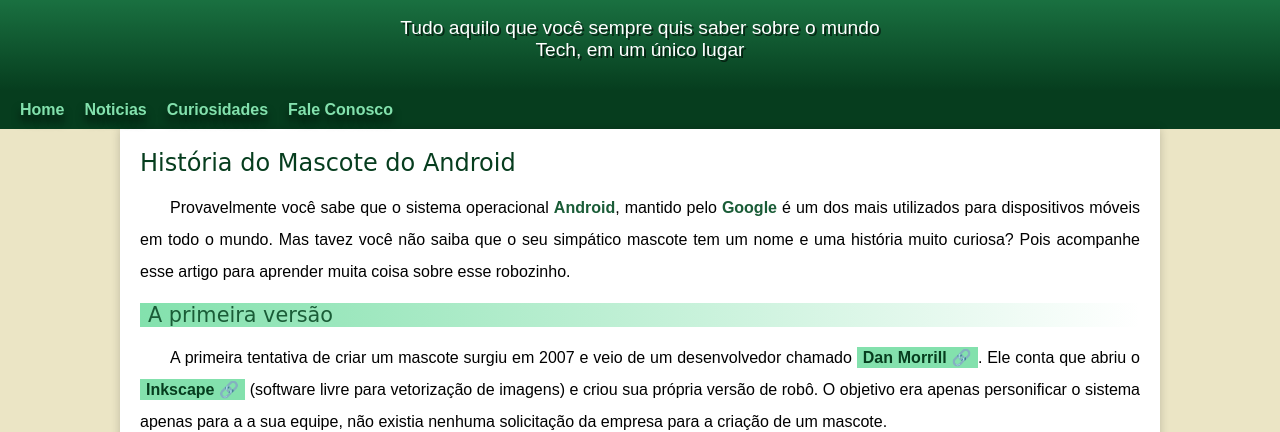
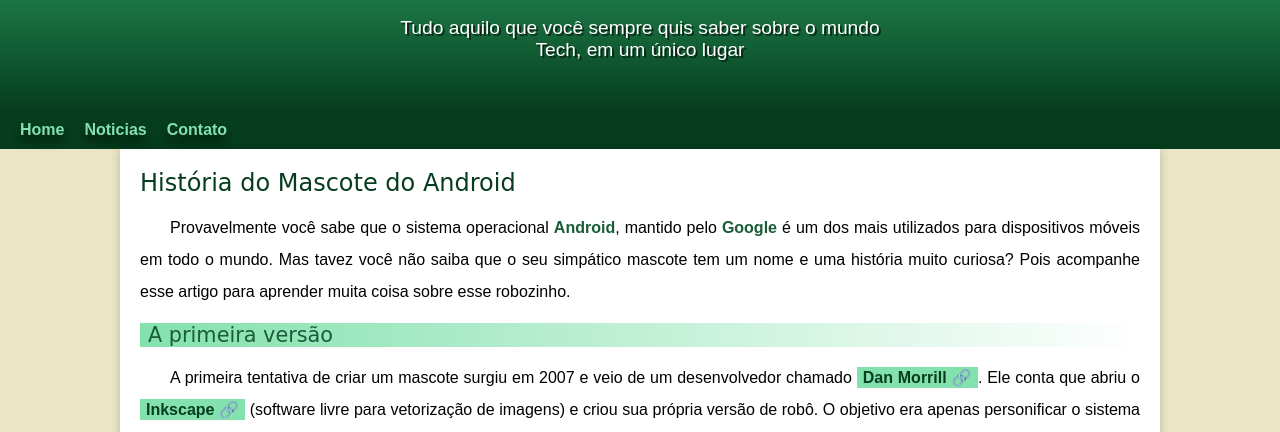
Before and after one commit to ataliton/site-android, a plain HTML site: page index.html in a window 1280 px wide. Shown: the part 99-531 px from the top of the page. Drawn offline with Linux system fonts and the light colour scheme.

Commit message:
problema de padding bottom e margin

```diff
--- a/index.html
+++ b/index.html
@@ -13,7 +13,7 @@
         <p>Tudo aquilo que você sempre quis saber sobre o mundo Tech, em um único lugar</p>
     </header>
     <nav>
-        <a href="#">Home</a><a href="#">Noticias</a><a href="#">Curiosidades</a><a href="#">Fale Conosco</a>
+        <a href="#">Home</a><a href="#">Noticias</a><a href="#">Contato</a>
 </nav>
     <main>
         <article>
--- a/style.css
+++ b/style.css
@@ -48,7 +48,7 @@
     padding-right: 10px;
     padding-left: 10px;
     margin: auto;
-    margin-bottom: 20px;
+    padding-bottom: 50px;
     text-shadow: 2px 2px 0px rgba(0, 0, 0, 0.582);
     color: white
 
```
